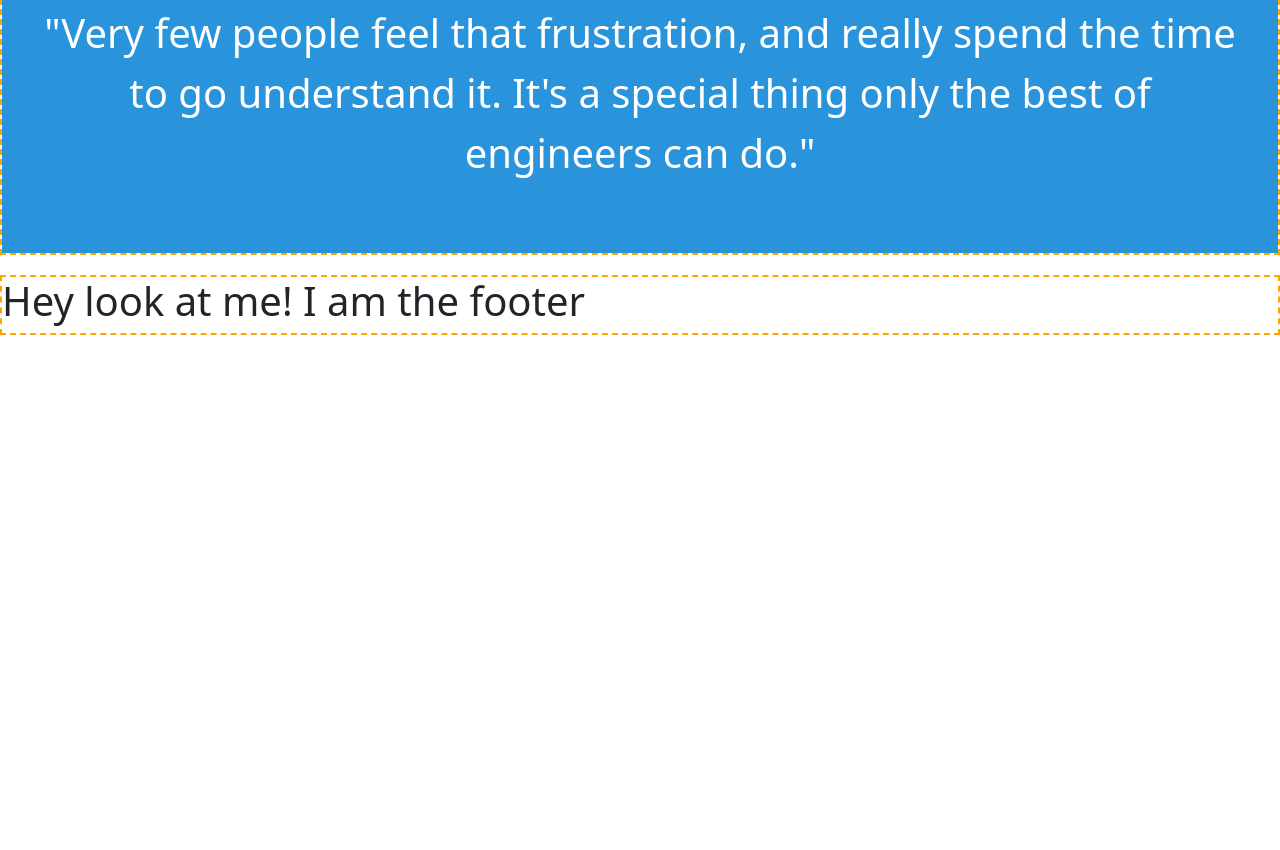
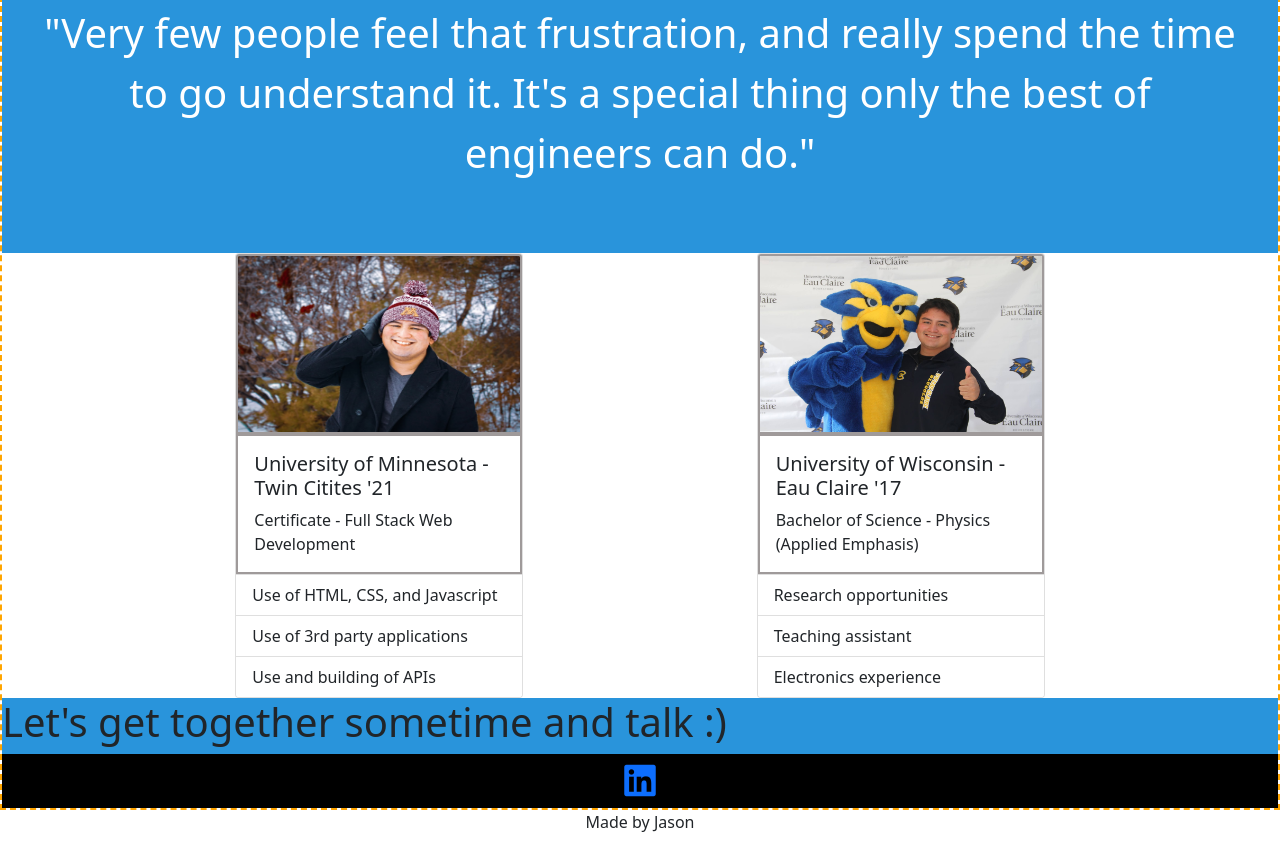
Before and after one commit to Jasonrosasramirez/Portfolio-JasonRosasRamirez, a plain HTML site: page index.html in a window 1280 px wide. Shown: the part 1311-2161 px from the top of the page. Before the commit the page ends 1646 px from the top, so only its background shows below. Drawn offline with nearby package versions, Linux system fonts and the light colour scheme.

Commit message:
added in hyperlink to LinkedIn image

```diff
--- a/Develop/style.css
+++ b/Develop/style.css
@@ -92,15 +92,61 @@
 }
 
 
+/* Education Section */
+
+.educationSection {
+    display: flex;
+    justify-content: space-evenly;
+
+}
+
+
+
+/*Contact Me Section*/
+
+.contactMeSection {
+    background-color: var(--blueMainColor);
+
+}
+
+.contactIcons {
+    height: auto;
+    background-color: black;
+    display: flex;
+    justify-content: center;
+
+    font-size: 36px;
+}
+
+/* footer */
+
+.mainBodyFooter {
+    text-align: center;
+}
+
+
+
+
+
+
+
+
+
+
+
+
+
+
+
+
+
+
+
+
 /* Delete me when finished :) */
 /* for debuging use. Delete below when finished :) */
 
 .mainBodyContainer {
-    border: 2px orange dashed;
-}
-
-.mainBodyFooter {
-    margin-top: 20px;
     border: 2px orange dashed;
 }
 
--- a/index.html
+++ b/index.html
@@ -120,14 +120,58 @@
         </div>
 
 
+        <div class = "educationSection">
+            <div class="card" style="width: 18rem;">
+                <img src="./Assets/JasonUofM.jpg" class="card-img-top" alt="Jason in his U of M cap">
+                <div class="card-body">
+                  <h5 class="card-title">University of Minnesota - Twin Citites '21</h5>
+                  <p class="card-text">Certificate - Full Stack Web Development</p>
+                </div>
+                <ul class="list-group list-group-flush">
+                  <li class="list-group-item">Use of HTML, CSS, and Javascript</li>
+                  <li class="list-group-item">Use of 3rd party applications</li>
+                  <li class="list-group-item">Use and building of APIs</li>
+                </ul>
+
+              </div>
+
+              <div class="card" style="width: 18rem;">
+                <img src="./Assets/JasonUWEC.jpg" class="card-img-top" alt="Jason with Blue the Bird">
+                <div class="card-body">
+                  <h5 class="card-title">University of Wisconsin - Eau Claire '17</h5>
+                  <p class="card-text">Bachelor of Science - Physics (Applied Emphasis)</p>
+                </div>
+                <ul class="list-group list-group-flush">
+                  <li class="list-group-item">Research opportunities</li>
+                  <li class="list-group-item">Teaching assistant</li>
+                  <li class="list-group-item">Electronics experience</li>
+                </ul>
+
+            </div>
+
+        </div>
+
+        <div class = "contactMeSection">
+            <h1> Let's get together sometime and talk :)</h1>
+
+            <div class = "contactIcons">
+
+
+                <a href="https://www.linkedin.com/in/jason-rosas-ramirez/"> <!-- LinkedIn -->
+                    <i class="fab fa-linkedin"></i>
+                </a>
+
+
+            </div>
+        </div>
+
+
 
     </div>
 
 
     <footer class = "mainBodyFooter">
-
-        <h1> Hey look at me! I am the footer </h1>
-
+        <p> Made by Jason </p>
     </footer>
 
 
```
Also changed, not shown: Assets/JasonUWEC.jpg (added), Assets/JasonUofM.jpg (added).
